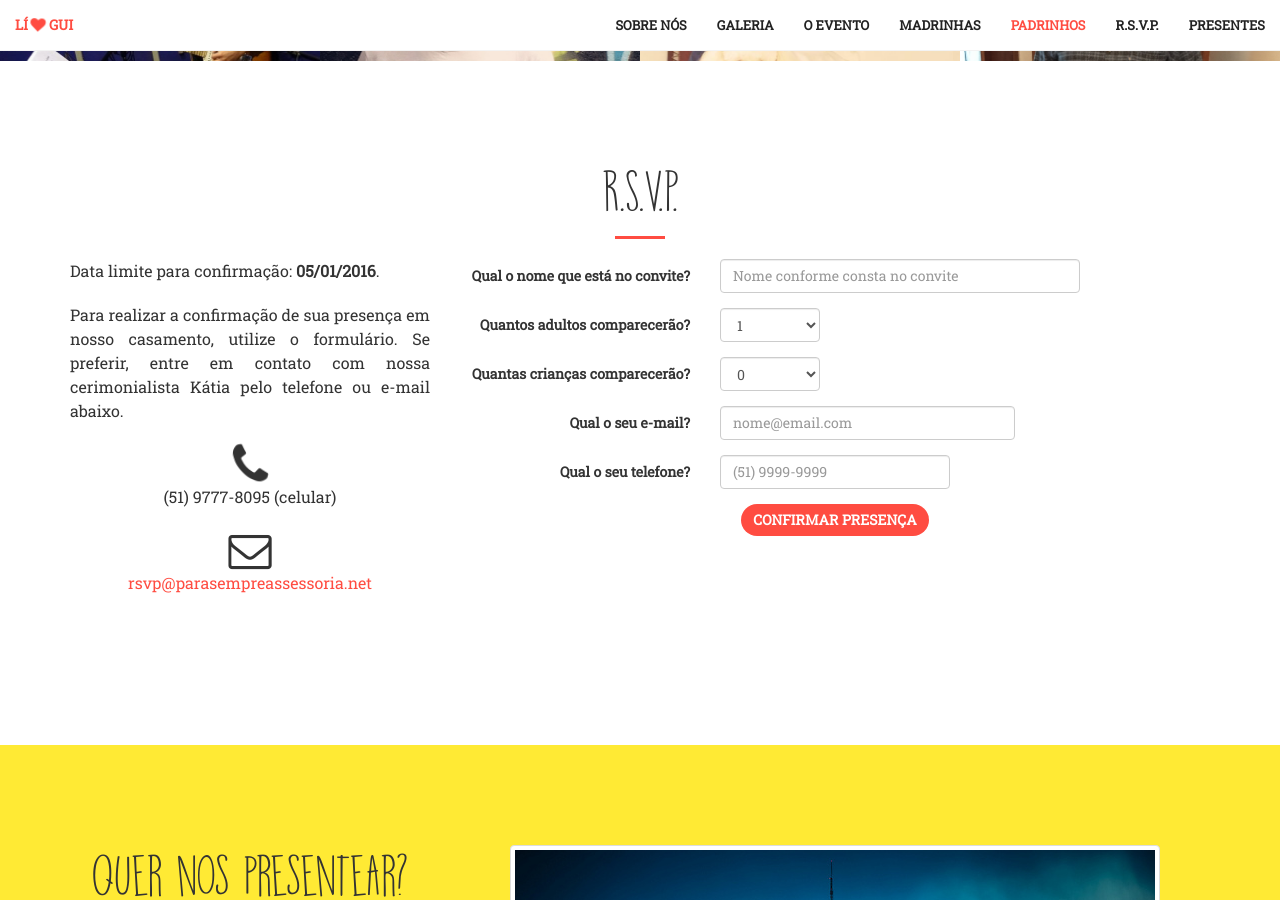
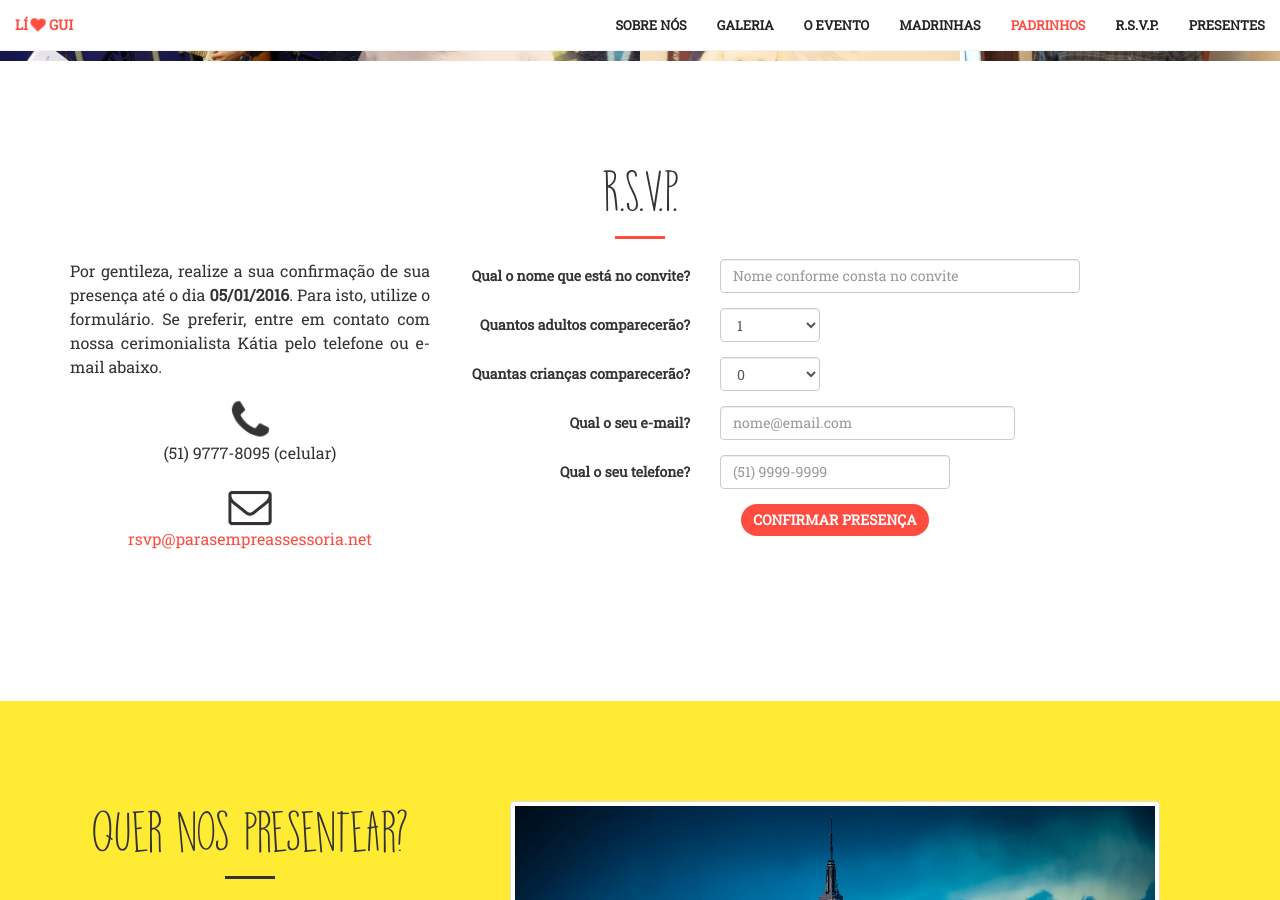
Before and after one commit to taschetto/liegui, a Jekyll site: the page built from index.html, in a window 1280 px wide and 900 px high, scrolled down 4261 px. Built offline with Jekyll 4.4.1, drawn with Linux system fonts in a browser that asks for light colours; some web fonts are replaced.

Commit message:
Update rsvp.html

```diff
--- a/_includes/rsvp.html
+++ b/_includes/rsvp.html
@@ -6,8 +6,7 @@
         <hr class="primary">
       </div>
       <div class="col-lg-4 text-center" style="margin-bottom: 50px">
-        <p class="text-justify">Data limite para confirmação: <strong>05/01/2016</strong>.</p>
-        <p class="text-justify">Para realizar a confirmação de sua presença em nosso casamento, utilize o formulário. Se preferir, entre em contato com nossa cerimonialista Kátia pelo telefone ou e-mail abaixo.</p>
+        <p class="text-justify">Por gentileza, realize a sua confirmação de sua presença até o dia <strong>05/01/2016</strong>. Para isto, utilize o formulário. Se preferir, entre em contato com nossa cerimonialista Kátia pelo telefone ou e-mail abaixo.</p>
         <div class="service-box text-center">
           <i class="fa fa-phone fa-3x wow tada infinite"></i>
           <p>(51) 9777-8095 (celular)</p>
```
